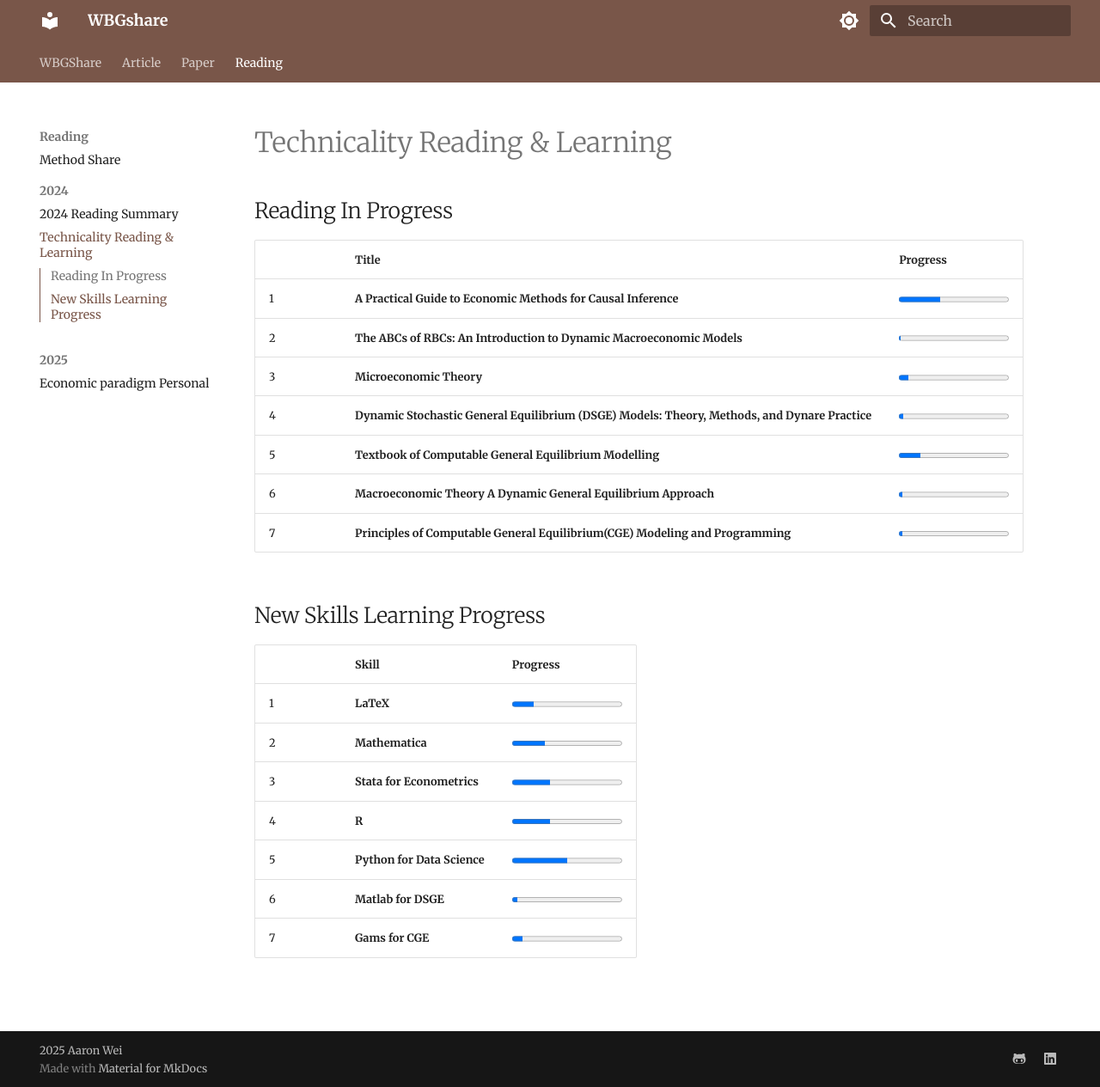
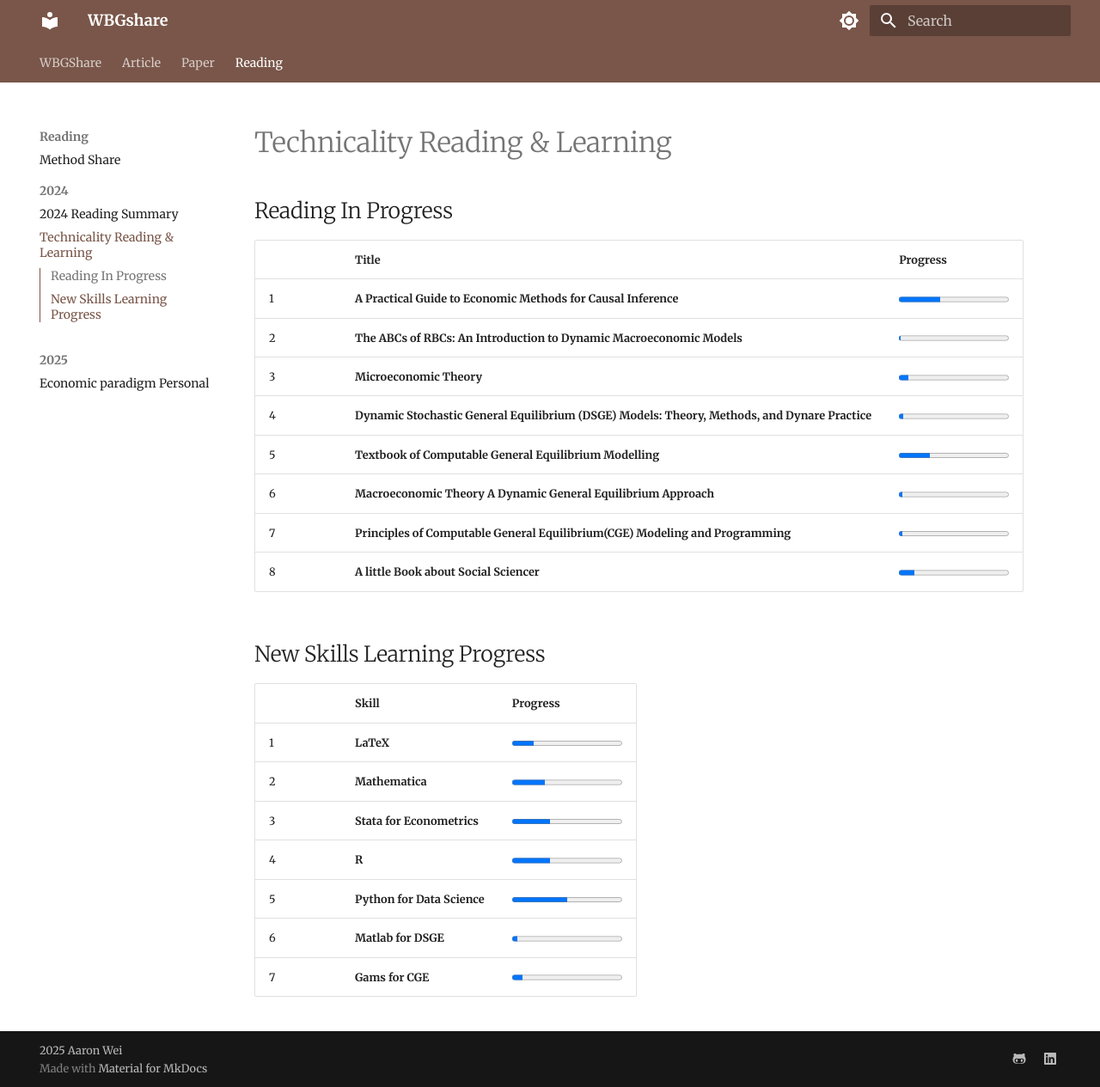
Before and after one commit to WBGZDTSL/WBGShare, an MkDocs documentation site: the page built from docs/Reading/2024/Reading.md, in a window 1280 px wide and 1265 px high. Shown: the whole window at 86% size. Built offline with MkDocs 1.6.1 and Material for MkDocs 9.7.7, drawn with Linux system fonts in a browser that asks for light colours.

Commit message:
Update Reading.md

```diff
--- a/docs/Reading/2024/Reading.md
+++ b/docs/Reading/2024/Reading.md
@@ -7,9 +7,10 @@
 | 2 | **The ABCs of RBCs: An Introduction to Dynamic Macroeconomic Models**                          | <progress value=10  max=442></progress> |
 | 3 | **Microeconomic Theory**                                                                       | <progress value=40  max=458></progress> |
 | 4 | **Dynamic Stochastic General Equilibrium (DSGE) Models: Theory, Methods, and Dynare Practice** | <progress value=25  max=550></progress> |
-| 5 | **Textbook of Computable General Equilibrium Modelling**                                       | <progress value=36  max=182></progress> |
+| 5 | **Textbook of Computable General Equilibrium Modelling**                                       | <progress value=50  max=177></progress> |
 | 6 | **Macroeconomic Theory A Dynamic General Equilibrium Approach**                                | <progress value=20  max=617></progress> |
 | 7 | **Principles of Computable General Equilibrium(CGE) Modeling and Programming**                 | <progress value=10  max=272></progress> |
+| 8 | **A little Book about Social Sciencer**                                                        | <progress value=54  max=381></progress> |
 
 ## New Skills Learning  Progress
 |   | Skill                          | Progress                               |
```
